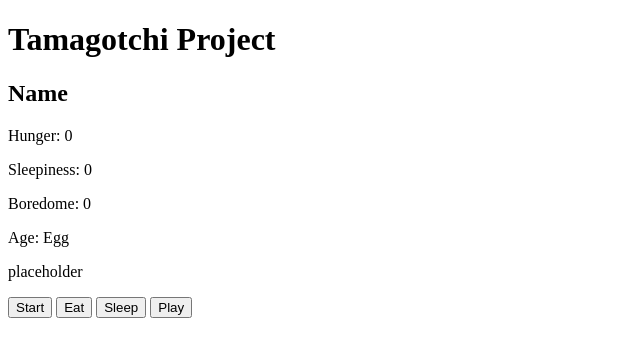
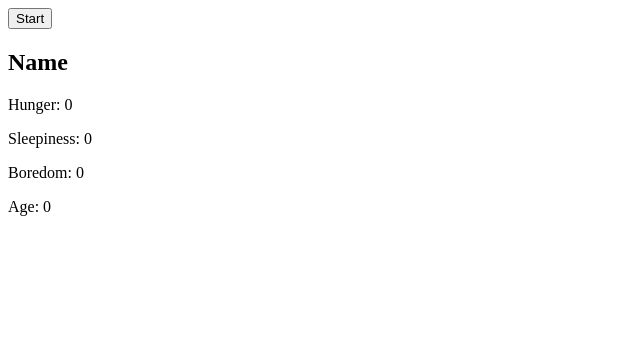
Before and after one commit to nguymina/Tamagotchi-Project, a plain HTML site: page index.html in a window 1280 px wide. Shown: the whole page, without its empty margins (0-640 px from the left). Drawn offline with Linux system fonts and the light colour scheme.

Commit message:
DOM for attibutes done

```diff
--- a/index.html
+++ b/index.html
@@ -6,11 +6,12 @@
     <meta name="viewport" content="width=device-width, initial-scale=1.0">
     <title>Tamagotchi Project</title>
     <link rel="stylesheet" href="css/style.css"/>
-    <script type="text/javascript" src="js/app.js"></script>
+
 
 </head>
 <body>
-    <h1>Tamagotchi Project</h1>
+
+    <!-- <h1>Tamagotchi Project</h1>
     <h2 id = "name">Name</h2>
     <section id = "values">
         <p class = "attribute" id = "hunger">Hunger: 0</p>
@@ -19,14 +20,16 @@
         <p class = "attribute" id = "status">Age: Egg</p>
     </section>
     <section id = "sprite">
-        <p>placeholder</p>
+        <img src="img/Teen snail.GIF" alt="teen snail">
     </section>
-    <section id = "buttons">
+    <section id = "buttons"> -->
         <button class = "button" id = "start" onclick = "startGame()">Start</button>
-        <button class = "button" id = "eat">Eat</button>
+        <!-- <button class = "button" id = "eat">Eat</button>
         <button class = "button" id = "sleep">Sleep</button>
         <button class = "button" id = "play">Play</button>
-    </section>
+     </section> -->
 
+
+    <script src="js/app.js"></script>
 </body>
 </html>
--- a/js/app.js
+++ b/js/app.js
@@ -81,15 +81,46 @@ class Tamagotchi {
     // Add clean, buy meds, make money??
 };
 
-// Stored locations for DOMs
-    //Attributes
-// let hungerNum = document.querySelector("#hunger");
-// let sleepinessNum = document.querySelector("#sleepiness");
-// let boredomNum = document.querySelector("#boredom");
-// let ageNum = document.querySelector("#age");
-// let namer = document.getElementById("values");
+//Dom elements
+let namer = document.createElement("h2");
+    namer.id = "name";
+    namer.textContent = "Name";
+    document.body.appendChild(namer);
 
-// console.log(namer);
+
+let attributes = document.createElement("section");
+    attributes.id = "attributes";
+    document.body.appendChild(attributes);
+
+let hungerNum = document.createElement("p");
+    hungerNum.id = "hunger";
+    hungerNum.className = "attribute";
+    hungerNum.textContent = ("Hunger: 0");
+    attributes.appendChild(hungerNum);
+
+let sleepinessNum = document.createElement("p");
+    sleepinessNum.id = "sleepiness";
+    sleepinessNum.className = "attribute";
+    sleepinessNum.textContent = ("Sleepiness: 0");
+    attributes.appendChild(sleepinessNum);
+
+let boredomNum = document.createElement("p");
+    boredomNum.id = "boredom";
+    boredomNum.className = "attribute";
+    boredomNum.textContent = ("Boredom: 0");
+    attributes.appendChild(boredomNum);
+
+let ageNum = document.createElement("p");
+    ageNum.id = "age";
+    ageNum.className = "attribute";
+    ageNum.textContent = ("Age: 0");
+    attributes.appendChild(ageNum);
+
+// Update Values
+
+const updateValues = () => {
+    hungerNum.textContent = ("Hunger: " + tama1.hunger);
+};
 
 
 //Test Tamagotchi + Name input
@@ -102,17 +133,17 @@ console.log("connected?");
 const startGame = () => {
     let nameThis = prompt("What's my name?");
     tama1 = new Tamagotchi(nameThis);
-    // namer.textContent = nameThis;
+    namer.textContent = nameThis;
     timeElapsed();
 };
 
 
 //Display
-const updateValues = () => {
-    //Hunger
-    let textHunger = ("Hunger: " + tama1.hunger);
-    hungerNum.textContent = textHunger;
-};
+// const updateValues = () => {
+//     //Hunger
+//     let textHunger = ("Hunger: " + tama1.hunger);
+//     hungerNum.textContent = textHunger;
+// };
 
 //setTimeOut or setInterval or maybe just for loop?
 
@@ -132,6 +163,7 @@ const timePassing = () => {
     if (time % 10 === 0) {
         tama1.getBored();
         tama1.getHungry();
+        updateValues();
     }
     if (time % 20 === 0) {
         tama1.getSleepy();
```
Also changed, not shown: img/Adult Snail.GIF (added), img/Child snail.GIF (added), img/Eating.GIF (added), img/Play.GIF (added), img/Sleep .GIF (added), img/Snail egg.GIF (added), img/Teen snail.GIF (added).
